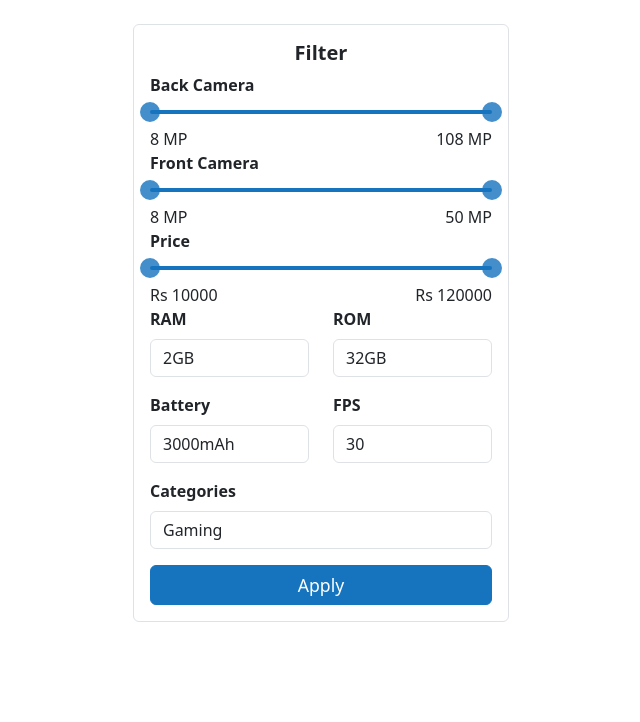
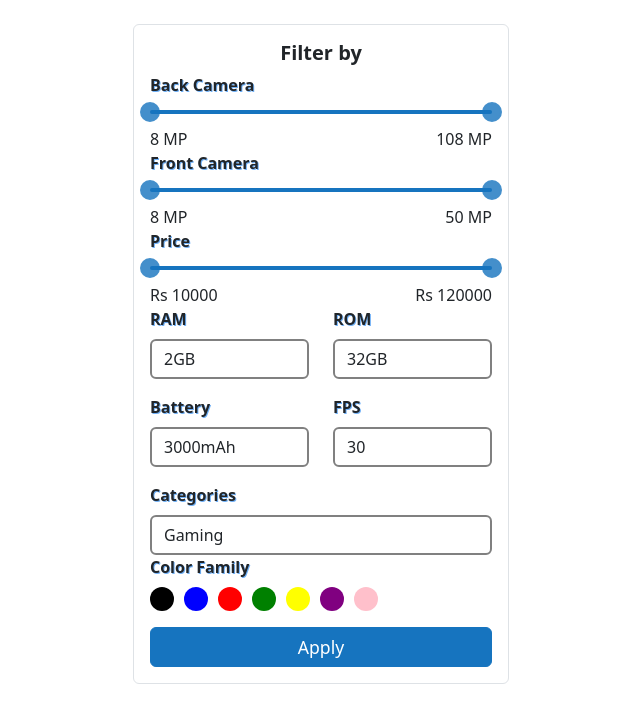
Before and after one commit to irum-shah78/Cell-Details-MAGMA3C, a React (Create React App) app: page / in a window 1280 px wide. Shown: the top 722 px of the page, without its empty margins (319-959 px from the left). Built offline with nearby package versions, Linux system fonts and the light colour scheme.

Commit message:
improving filter card

```diff
--- a/src/filtersection/Filter.jsx
+++ b/src/filtersection/Filter.jsx
@@ -9,6 +9,7 @@ const FilterCard = () => {
   const [price, setPrice] = useState([10000, 120000]);
   const [backCam, setBackCam] = useState([8, 108]);
   const [frontCam, setFrontCam] = useState([8, 50]);
+  const [selectedColors, setSelectedColors] = useState([]);
 
   const handlePriceChange = (value) => {
     setPrice(value);
@@ -22,24 +23,35 @@ const FilterCard = () => {
     setFrontCam(value);
   };
 
+  const colors = [
+    { label: 'Black', value: 'black' },
+    { label: 'Blue', value: 'blue' },
+    { label: 'Red', value: 'red' },
+    { label: 'Green', value: 'green' },
+    { label: 'Yellow', value: 'yellow' },
+    { label: 'Purple', value: 'purple' },
+    { label: 'Pink', value: 'pink' },
+  ];
+
+  const toggleColorSelection = (color) => {
+    setSelectedColors((prevSelectedColors) =>
+      prevSelectedColors.includes(color)
+        ? prevSelectedColors.filter((c) => c !== color)
+        : [...prevSelectedColors, color]
+    );
+  };
+
   return (
     <Container className="mt-4" style={{ maxWidth: '400px' }}>
       <div className="border p-3 rounded">
-        <h5 className="text-center fw-bold">Filter</h5>
+        <h5 className="text-center fw-bold">Filter by</h5>
         <Form>
           <Form.Group controlId="backCam">
             <Form.Label>Back Camera</Form.Label>
-            <Slider
-              range
-              min={8}
-              max={108}
-              defaultValue={backCam}
+            <Slider range min={8} max={108} defaultValue={backCam}
               onChange={handleBackCamChange}
               tipFormatter={(value) => `${value} MP`}
-              tipProps={{
-                placement: 'top',
-                visible: true
-              }}
+              tipProps={{ placement: 'top', visible: true }}
               className="custom-slider"
             />
             <div className="d-flex justify-content-between mt-2">
@@ -50,17 +62,10 @@ const FilterCard = () => {
 
           <Form.Group controlId="frontCam">
             <Form.Label>Front Camera</Form.Label>
-            <Slider
-              range
-              min={8}
-              max={50}
-              defaultValue={frontCam}
+            <Slider range min={8} max={50} defaultValue={frontCam}
               onChange={handleFrontCamChange}
               tipFormatter={(value) => `${value} MP`}
-              tipProps={{
-                placement: 'top',
-                visible: true
-              }}
+              tipProps={{ placement: 'top', visible: true }}
               className="custom-slider"
             />
             <div className="d-flex justify-content-between mt-2">
@@ -71,17 +76,10 @@ const FilterCard = () => {
 
           <Form.Group controlId="price">
             <Form.Label>Price</Form.Label>
-            <Slider
-              range
-              min={10000}
-              max={120000}
-              defaultValue={price}
+            <Slider range min={10000} max={120000} defaultValue={price}
               onChange={handlePriceChange}
               tipFormatter={(value) => `Rs ${value}`}
-              tipProps={{
-                placement: 'top',
-                visible: true
-              }}
+              tipProps={{ placement: 'top', visible: true }}
               className="custom-slider"
             />
             <div className="d-flex justify-content-between mt-2">
@@ -94,7 +92,7 @@ const FilterCard = () => {
             <Col>
               <Form.Group controlId="ram">
                 <Form.Label>RAM</Form.Label>
-                <Form.Control as="select">
+                <Form.Control as="select" className='custom-select'>
                   <option>2GB</option>
                   <option>4GB</option>
                   <option>6GB</option>
@@ -108,7 +106,7 @@ const FilterCard = () => {
             <Col>
               <Form.Group controlId="rom">
                 <Form.Label>ROM</Form.Label>
-                <Form.Control as="select">
+                <Form.Control as="select" className='custom-select'>
                   <option>32GB</option>
                   <option>64GB</option>
                   <option>128GB</option>
@@ -122,7 +120,7 @@ const FilterCard = () => {
             <Col>
               <Form.Group controlId="battery">
                 <Form.Label>Battery</Form.Label>
-                <Form.Control as="select">
+                <Form.Control as="select" className='custom-select'>
                   <option>3000mAh</option>
                   <option>4000mAh</option>
                   <option>5000mAh</option>
@@ -130,9 +128,9 @@ const FilterCard = () => {
               </Form.Group>
             </Col>
             <Col>
-              <Form.Group controlId="fps">
+              <Form.Group controlId="fps" >
                 <Form.Label>FPS</Form.Label>
-                <Form.Control as="select">
+                <Form.Control as="select" className='custom-select'>
                   <option>30</option>
                   <option>60</option>
                   <option>90</option>
@@ -144,12 +142,27 @@ const FilterCard = () => {
 
           <Form.Group controlId="categories">
             <Form.Label>Categories</Form.Label>
-            <Form.Control as="select">
+            <Form.Control as="select" className='custom-select'>
               <option>Gaming</option>
               <option>Photography</option>
               <option>Battery Life</option>
               <option>Budget</option>
             </Form.Control>
+          </Form.Group>
+
+          <Form.Group controlId="colorFamily">
+            <Form.Label className=''>Color Family</Form.Label>
+            <div className="color-family">
+              {colors.slice(0,7).map((color) => (
+                <div
+                  key={color.value}
+                  className={`color-circle ${selectedColors.includes(color.value) ? 'selected' : ''}`}
+                  style={{ backgroundColor: color.value }}
+                  onClick={() => toggleColorSelection(color.value)}
+                  title={color.label}
+                />
+              ))}
+            </div>
           </Form.Group>
 
           <Button className="mt-3 custom-apply-button w-100" type="submit">
--- a/src/styles/filter.css
+++ b/src/styles/filter.css
@@ -1,7 +1,6 @@
 .custom-slider .rc-slider-track {
   background-color: #1674BF;
 }
-
 .custom-slider .rc-slider-handle {
   background-color: #1674BF;
   border-color: #1674BF;
@@ -9,7 +8,6 @@
   width: 20px;
   margin-top: -8px;
 }
-
 .custom-slider .rc-slider-handle:focus,
 .custom-slider .rc-slider-handle:hover,
 .custom-slider .rc-slider-handle:active {
@@ -17,34 +15,55 @@
   border-color: #1674BF;
   box-shadow: 0 0 5px #1674BF;
 }
-
 .custom-apply-button {
   background-color: #1674BF;
   border-color: #1674BF;
 }
-
 .custom-apply-button:hover {
   background-color: #105b8d;
   border-color: #105b8d;
 }
-
 h5.text-center {
   text-align: center;
 }
-
 .form-label {
   font-weight: bold;
   font-size: 1rem;
+  text-shadow:1px 1px #6fb0f7;
 }
-
 .custom-apply-button {
   background-color: #1674BF;
   border-color: #1674BF;
   width: 100%;
   font-size: 1.1rem;
 }
-
 .custom-apply-button:hover {
   background-color: #105b8d;
   border-color: #105b8d;
 }
+select option{
+  color: #1674BF;
+}
+.custom-select{
+  border:2px solid gray;
+}
+.custom-select:focus{
+  border:2px solid #1674BF;
+  box-shadow: 2px 2px #6fb0f7;
+}
+.color-family {
+  display: flex;
+  flex-wrap: wrap;
+  gap: 10px;
+}
+.color-circle {
+  width: 24px;
+  height: 24px;
+  border-radius: 50%;
+  cursor: pointer;
+  border: 2px solid transparent;
+  transition: border-color 0.2s;
+}
+.color-circle.selected {
+  border-color: #007bff;
+}
```
